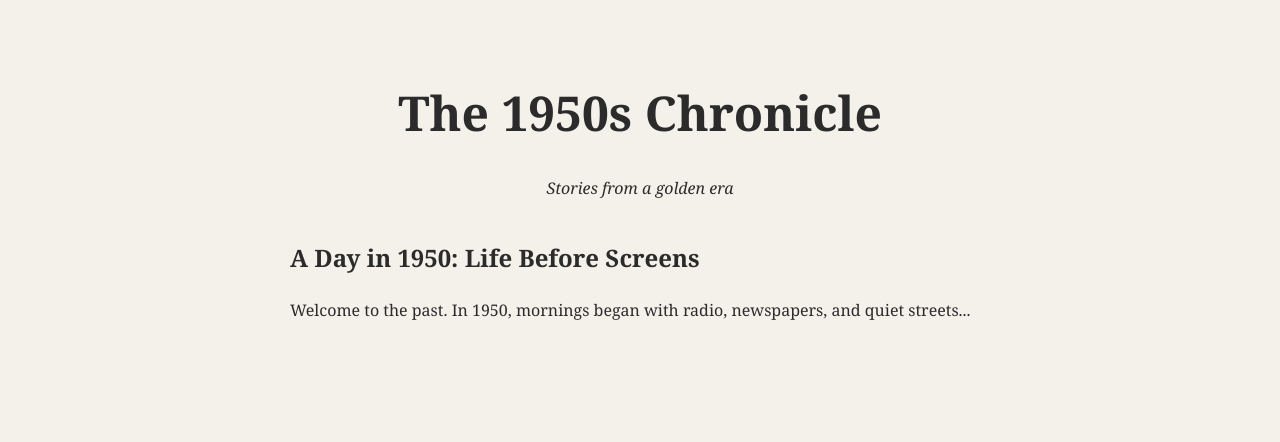
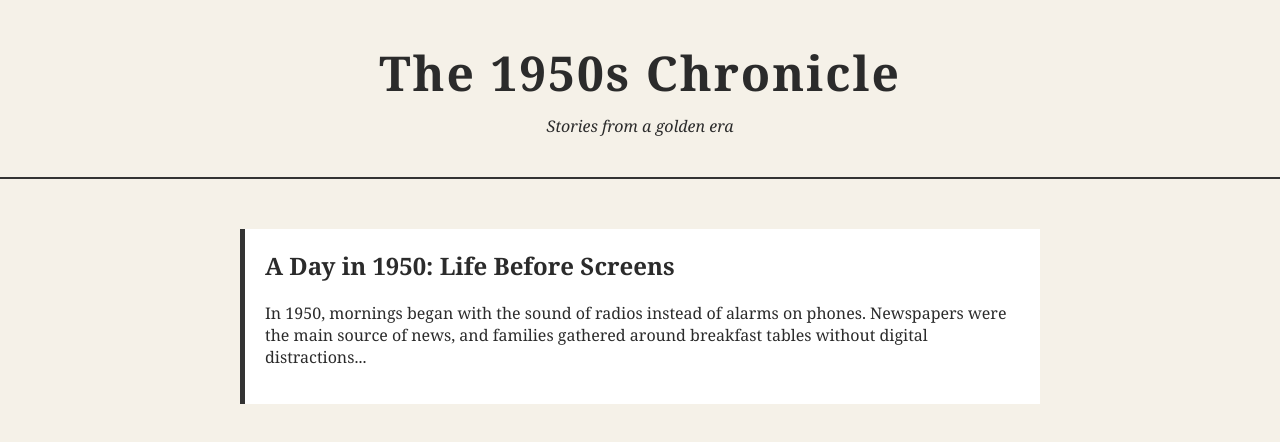
Before and after one commit to ll6846400/1950s-chronicle, a plain HTML site: page index.html in a window 1280 px wide. Drawn offline with Linux system fonts and the light colour scheme.

Commit message:
Refactor HTML structure and styles for better layout

```diff
--- a/index.html
+++ b/index.html
@@ -5,34 +5,66 @@
   <style>
     body {
       font-family: Georgia, serif;
-            background-color: #f4f1ea;
+      background-color: #f5f1e8;
       color: #2b2b2b;
-            padding: 40px;
+      margin: 0;
+      padding: 0;
     }
+
+    header {
+      text-align: center;
+      padding: 40px 20px;
+      border-bottom: 2px solid #333;
+    }
+
     h1 {
-            text-align: center;
       font-size: 48px;
+      margin: 0;
+      letter-spacing: 2px;
     }
+
     .subtitle {
-            text-align: center;
       font-style: italic;
-            margin-bottom: 40px;
+      margin-top: 10px;
     }
+
+    .container {
+      max-width: 800px;
+      margin: auto;
+      padding: 30px;
+    }
+
     .article {
-            max-width: 700px;
-            margin: auto;
-            line-height: 1.6;
+      background: #fff;
+      padding: 20px;
+      margin-top: 20px;
+      border-left: 5px solid #333;
+    }
+
+    .article h2 {
+      margin-top: 0;
     }
   </style>
 </head>
+
 <body>
 
+<header>
   <h1>The 1950s Chronicle</h1>
   <div class="subtitle">Stories from a golden era</div>
+</header>
+
+<div class="container">
 
   <div class="article">
     <h2>A Day in 1950: Life Before Screens</h2>
-    <p>Welcome to the past. In 1950, mornings began with radio, newspapers, and quiet streets...</p>
+    <p>
+      In 1950, mornings began with the sound of radios instead of alarms on phones.
+      Newspapers were the main source of news, and families gathered around breakfast tables
+      without digital distractions...
+    </p>
+  </div>
+
 </div>
 
 </body>
```
Lines whose indentation alone changed are shown as unchanged.
